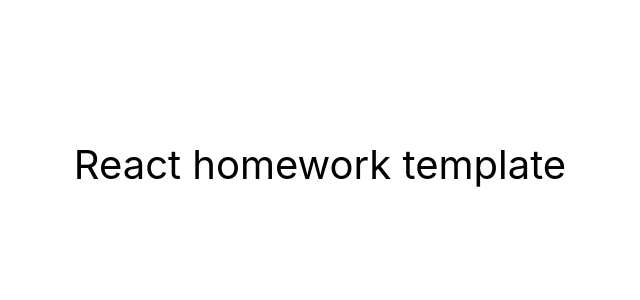
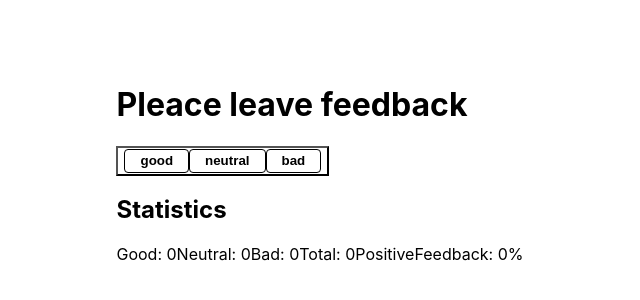
Before and after one commit to Cardinal-Cortez/goit-react-hw-02-feedback, a React (Create React App) app: page / in a window 1280 px wide. Shown: the part 236-536 px from the top of the page, without its empty margins (320-960 px from the left). Built offline with nearby package versions, Linux system fonts and the light colour scheme.

Commit message:
first commit

```diff
--- a/package.json
+++ b/package.json
@@ -9,11 +9,12 @@
     "@testing-library/user-event": "^13.5.0",
     "react": "^18.1.0",
     "react-dom": "^18.1.0",
-    "react-scripts": "5.0.1",
+    "react-scripts": "^5.0.1",
+    "styled-components": "^5.3.10",
     "web-vitals": "^2.1.3"
   },
   "scripts": {
-    "start": "react-scripts start",
+    "start": "react-scripts --openssl-legacy-provider start",
     "build": "react-scripts build",
     "test": "react-scripts test",
     "eject": "react-scripts eject",
--- a/src/components/App.jsx
+++ b/src/components/App.jsx
@@ -1,16 +1,30 @@
-export const App = () => {
-  return (
-    <div
-      style={{
-        height: '100vh',
-        display: 'flex',
-        justifyContent: 'center',
-        alignItems: 'center',
-        fontSize: 40,
-        color: '#010101'
-      }}
-    >
-      React homework template
-    </div>
-  );
-};
+import { Feedback } from "./Feedback";
+import { Component } from "react";
+import {Conteiner} from "./styled";
+
+// export const App = () => {
+//   return (
+//     <div
+//       style={{
+//         height: '100vh',
+//         display: 'flex',
+//         justifyContent: 'center',
+//         alignItems: 'center',
+//         fontSize: 40,
+//         color: '#010101'
+//       }}
+//     >
+//       <Feedback/>
+//     </div>
+//   );
+// };
+export class App extends Component{
+
+  render() {
+    return (
+      <Conteiner>
+        <Feedback />
+      </Conteiner>
+    );
+  }
+}
--- a/src/components/Feedback/Feedback.jsx
+++ b/src/components/Feedback/Feedback.jsx
@@ -0,0 +1,52 @@
+import React, { Component } from "react";
+import { Button, FeedbackComponent, FeedbackOptions } from "./styled";
+import { Statistics } from "components/Statistics";
+// import PropTypes from "prop-types";
+
+export class Feedback extends Component {
+  state = {
+    good: 0,
+    neutral: 0,
+    bad: 0
+  };
+
+  countTotalFeedback = (value) => {
+    this.setState((prevState) => ({ [value]: prevState[value] + 1 }));
+  };
+countPositiveFeedbackPercentage = () => {
+    const { good, neutral, bad } = this.state;
+    const total = good + neutral + bad;
+    return total > 0 ? Math.round((good / total) * 100) : 0;
+  };
+
+
+  render() {
+    const { good, neutral, bad } = this.state;
+    const total = good + neutral + bad;
+    const options = ['good', 'neutral', ' bad'];
+    const onLeaveFeedback = options.map(btn => (
+      <Button key={btn} onClick={() => this.countTotalFeedback(btn)}>
+        {btn}
+      </Button>));
+    const positivePercentage = this.countPositiveFeedbackPercentage();
+    return (
+      <FeedbackComponent>
+        <h1>Pleace leave feedback</h1>
+        <FeedbackOptions>
+          {onLeaveFeedback}
+          </FeedbackOptions>
+        <Statistics
+          good={good}
+          neutral={neutral}
+          bad={bad}
+          total={total}
+          positivePercentage={positivePercentage}
+        />
+      </FeedbackComponent>
+    );
+  }
+}
+
+// Feedback.propTypes = {
+//   children: PropTypes.node.isRequired
+// }
--- a/src/components/Feedback/index.js
+++ b/src/components/Feedback/index.js
@@ -0,0 +1 @@
+export * from './Feedback';
--- a/src/components/Feedback/styled.js
+++ b/src/components/Feedback/styled.js
@@ -0,0 +1,18 @@
+import styled from "styled-components";
+
+export const Button = styled.button`
+  background-color: #fff;
+  color: black;
+  font-weight: 600;
+  border: 1px solid black;
+  height: 24px;
+  border-radius: 4px;
+  padding: 0 15px;
+  transition: 300ms;
+`;
+export const FeedbackComponent = styled.div`
+   color: black;
+`;
+export const FeedbackOptions = styled.button`
+  background-color: #fff;
+`;
--- /dev/null
+++ b/src/components/Statistics/Statistics.jsx
@@ -0,0 +1,29 @@
+import  React, { Component } from "react";
+import {StatisticsComponent } from "./styled";
+
+
+
+export class Statistics extends Component{
+
+render() {
+    const { good, neutral, bad, total, positivePercentage } = this.props;
+    return (
+    <StatisticsComponent>
+        <h2 type="text">Statistics</h2>
+            <span className="review">Good: { good}</span>
+            <span className="review">Neutral: { neutral}</span>
+            <span className="review">Bad: { bad}</span>
+        <span>
+          Total: {total}
+            </span>
+            <span>
+                PositiveFeedback: {positivePercentage}%
+            </span>
+      </StatisticsComponent>
+    );
+  }
+}
+
+// Feedback.propTypes = {
+//   review: PropTypes.number.isRequired
+// }
--- /dev/null
+++ b/src/components/Statistics/index.js
@@ -0,0 +1 @@
+export * from './Statistics';
--- /dev/null
+++ b/src/components/Statistics/styled.js
@@ -0,0 +1,8 @@
+import styled from "styled-components";
+
+export const StatisticsComponent = styled.div`
+    background-color: #fff;
+`;
+export const Span = styled.span`
+    color: black;
+`
--- /dev/null
+++ b/src/components/styled.js
@@ -0,0 +1,9 @@
+const { default: styled } = require("styled-components")
+
+export const Conteiner = styled.div`
+  display: flex;
+  flex-direction: column;
+  align-items: center;
+  justify-content: center;
+  height: 100vh;
+`
```
Also changed, not shown: 1 other file (tests, documents, lock files or other folders).
